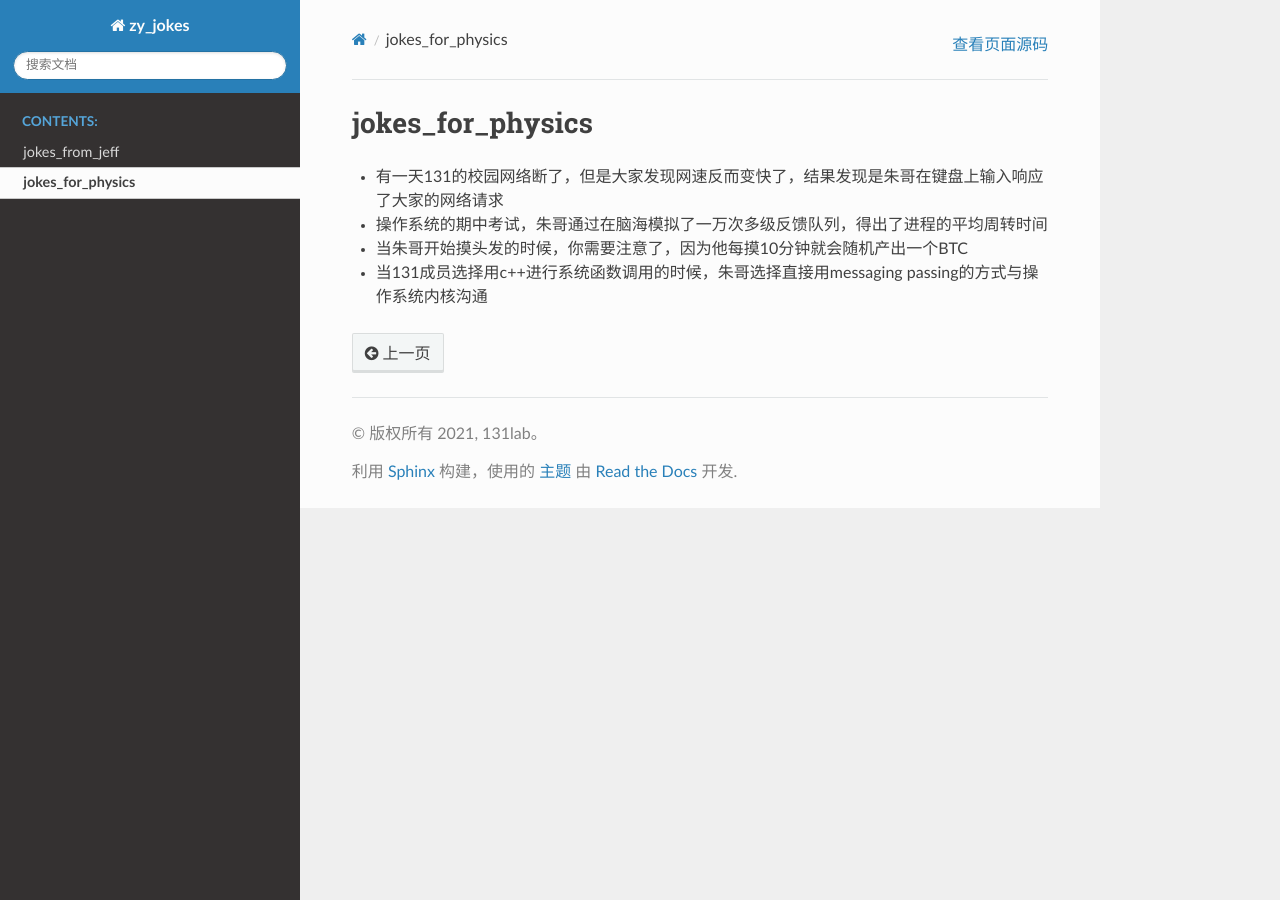
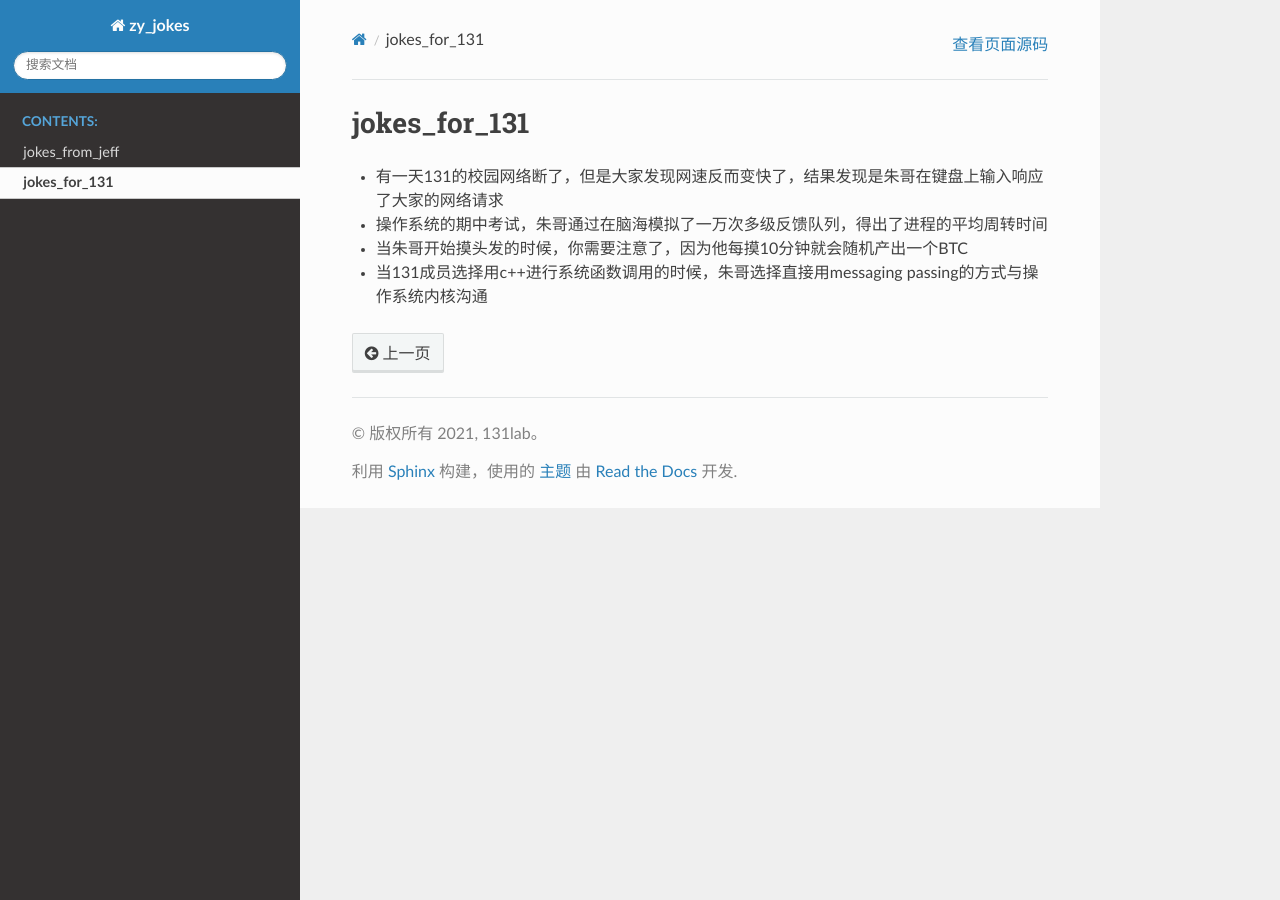
Before and after one commit to 16131zzzzzzzz/zy_jokes, a Sphinx documentation site: the page built from source/jokes_for_131.rst, in a window 1280 px wide. Built offline with Sphinx 7.4.7 and the Read the Docs theme 2.0.0, drawn with Linux system fonts in a browser that asks for light colours.

Commit message:
change file

```diff
--- a/source/jokes_for_131.rst
+++ b/source/jokes_for_131.rst
@@ -1,6 +1,6 @@
-.. _jokes_for_physics:
+.. _jokes_for_131:
 
-jokes_for_physics
+jokes_for_131
 ===================
 
 - 有一天131的校园网络断了，但是大家发现网速反而变快了，结果发现是朱哥在键盘上输入响应了大家的网络请求
```
